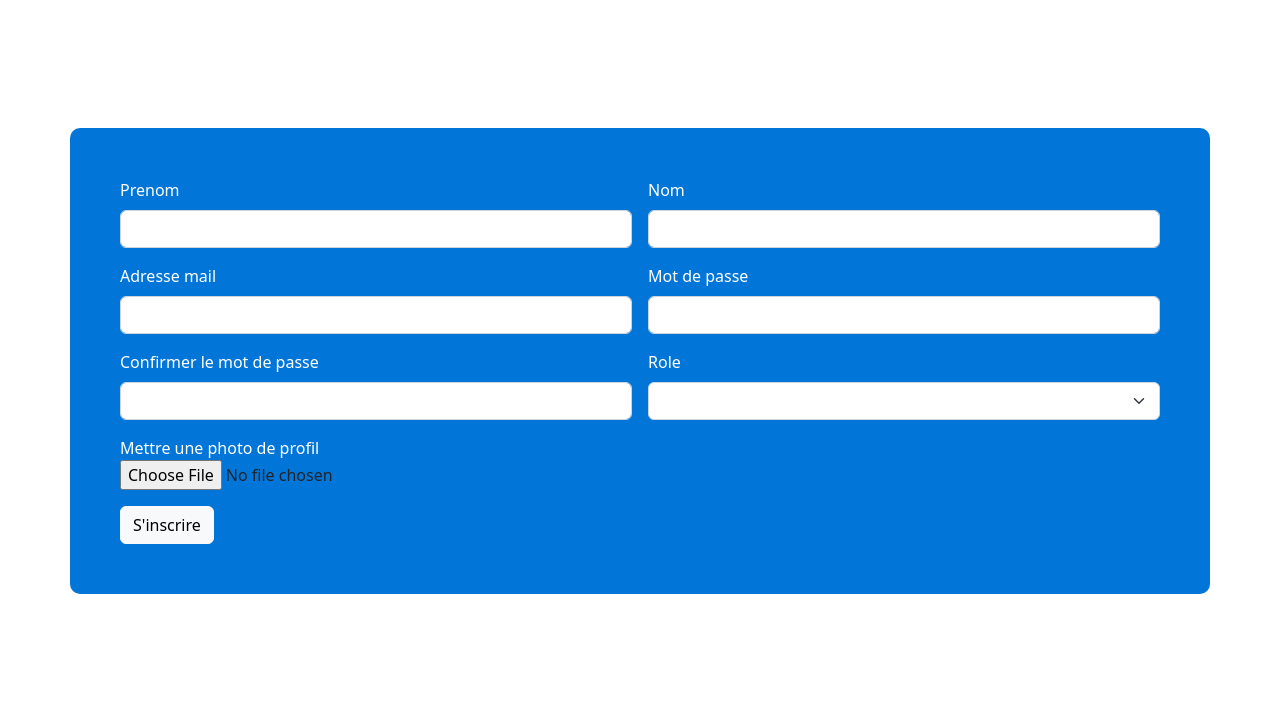
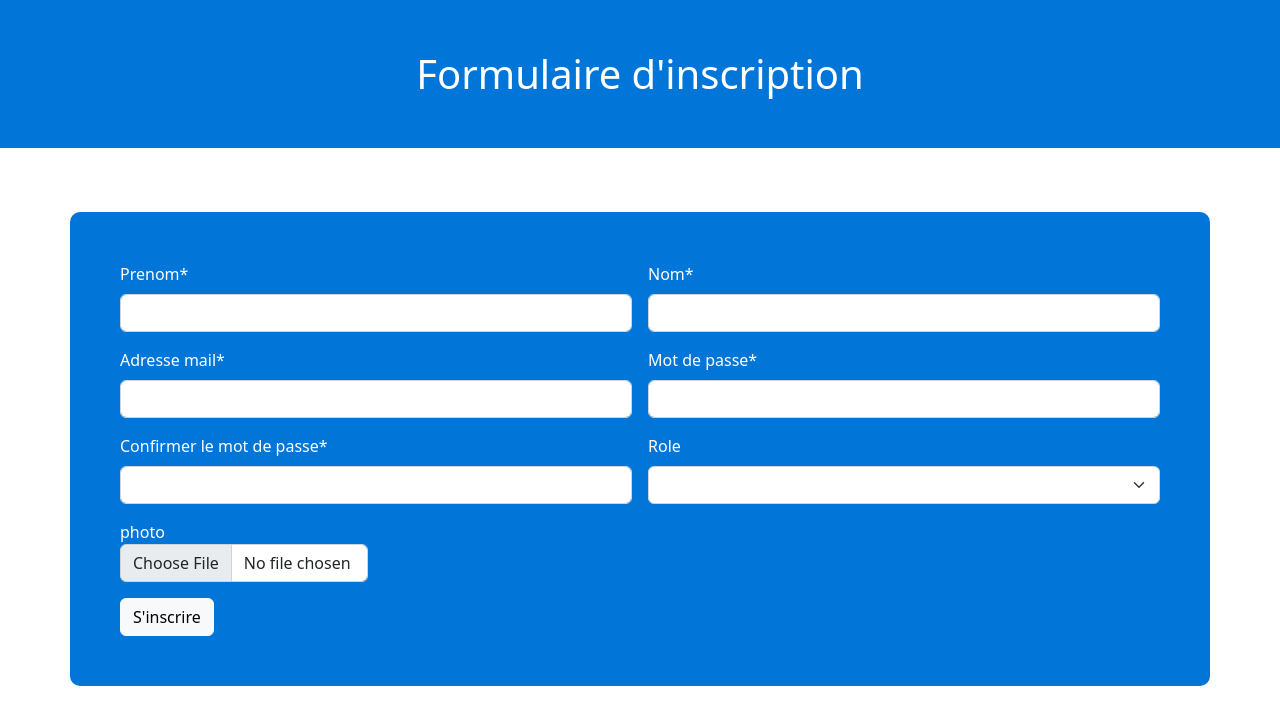
Before and after one commit to adamajeey/Gestion_inscription, a PHP site: page /Incription.php in a window 1280 px wide. Shown: the top 725 px of the page. Run offline with PHP 8.4, Linux system fonts and the light colour scheme.

Commit message:
fist commit

```diff
--- a/inscription/Incription.php
+++ b/inscription/Incription.php
@@ -11,46 +11,62 @@
     <title>Inscription</title>
 </head>
 <body>
+    <h1>Formulaire d'inscription</h1>
 <div class="container">
-<form class="row g-3">
+  <form class="row g-3" id="formul">
   <div class="col-md-6">
-    <label for="inputPrenom" class="form-label">Prenom</label>
-    <input type="text" class="form-control" id="inputPrenom">
-  </div>
-  <form class="row g-3">
-  <div class="col-md-6">
-    <label for="inputNom" class="form-label">Nom</label>
-    <input type="text" class="form-control" id="Nom">
+    <label for="inputPrenom" class="form-label">Prenom*</label>
+    <input type="text" class="form-control" id="Prenom">
+    <span id='erreur'></span>
+    <span id='ok'></span>
   </div>
   <div class="col-md-6">
-    <label for="inputEmail4" class="form-label">Adresse mail</label>
-    <input type="email" class="form-control" id="Email">
+    <label for="inputNom" class="form-label">Nom*</label>
+    <input type="text" class="form-control" id="Nom">
+    <span id='erreur1'></span>
+    <span id='ok1'></span>
   </div>
   <div class="col-md-6">
-    <label for="Password" class="form-label">Mot de passe</label>
-    <input type="password" class="form-control" id="Password">
+    <label for="inputEmail4" class="form-label">Adresse mail*</label>
+    <input type="text" class="form-control" id="Email" onchange='validmail()'>
+    <span id='erreur6'></span>
+    <span id='ok2'></span>
   </div>
   <div class="col-md-6">
-    <label for="inputPassword4" class="form-label">Confirmer le mot de passe</label>
-    <input type="password" class="form-control" id="inputPassword4">
+    <label for="Password" class="form-label">Mot de passe*</label>
+    <input type="password" class="form-control" id="Password">
+    <span id='erreur3'></span>
+    <span id='ok3'></span>
+  </div>
+  <div class="col-md-6">
+    <label for="inputPassword4" class="form-label">Confirmer le mot de passe*</label>
+    <input type="password" class="form-control" id="Confirm_Password">
+    <span id='erreur4'></span>
+    <span id='ok4'></span>
   </div>
   <div class="col-md-6">
     <label for="inputState" class="form-label">Role</label>
-    <select id="inputState" class="form-select">
+    <select id="role" class="form-select">
       <option selected></option>
       <option>Administrateur</option>
       <option>Utilisateur</option>
     </select>
+    <span id='erreur5'></span>
+    <span id='ok'></span>
   </div>
-  <div class="form-group">
-    <label for="exampleFormControlFile1">Mettre une photo de profil</label><br/>
-    <input type="file" class="form-control-file" id="exampleFormControlFile1">
+
+  <div class="col-md-3">
+    <label for="fil" class="foerm-label">photo</label>
+    <input type="file" class="form-control" id="file">
+
   </div>
-  <div class="col-12" id="bouton">
-        <input type="submit" name="submit" id="submit" class="btn btn-light" value="S'inscrire">
+
+  <div class="col-12">
+        <input type="submit" name="submit" id="bouton" class="btn btn-light" value="S'inscrire">
   </div>
   </form>
 </div>
+<script src="Inscription.js"></script>
 <script src="https://cdn.jsdelivr.net/npm/bootstrap@5.2.2/dist/js/bootstrap.bundle.min.js" integrity="sha384-OERcA2EqjJCMA+/3y+gxIOqMEjwtxJY7qPCqsdltbNJuaOe923+mo//f6V8Qbsw3" crossorigin="anonymous"></script>
 </body>
 </html>
--- /dev/null
+++ b/inscription/Inscription.js
@@ -0,0 +1,98 @@
+let prenom = document.getElementById("Prenom")   // recuperation des input
+let nom = document.getElementById("Nom")
+let email = document.getElementById("Email")
+let pwd = document.getElementById("Password")
+let pwd1 = document.getElementById("Confirm_Password")
+let role = document.getElementById("role")
+let masque = document.getElementById('bouton');
+let regex = /^\w+([\.-]?\w+)*@\w+([\.-]?\w+)*(\.\w{2,3})+$/;
+
+
+prenom.addEventListener('keyup', function(e){
+let erreur = document.getElementById('erreur');
+
+  if (prenom.value.trim()=='') {
+    erreur.innerHTML = 'Le champ ne doit pas etre vide!';
+    erreur.style.color = 'red';
+    return;
+  }
+   erreur.innerHTML = 'ok';
+   erreur.style.color = 'white';
+})
+
+nom.addEventListener('keyup', function(e){
+  let erreur1 = document.getElementById('erreur1');
+
+  if (nom.value.trim()=='') {
+    erreur1.innerHTML = 'Le champ ne doit pas etre vide!';
+    erreur1.style.color = 'red';
+    return;
+  }
+   erreur1.innerHTML = 'ok';
+   erreur1.style.color = 'white';
+})
+
+pwd.addEventListener('keyup', function(e){
+  let erreur3 = document.getElementById('erreur3');
+
+  if (pwd.value.trim()=='') {
+    erreur3.innerHTML = 'Le champ ne doit pas etre vide!';
+    erreur3.style.color = 'red';
+    return;
+  }
+   erreur3.innerHTML = 'ok';
+   erreur3.style.color = 'white';
+})
+
+pwd1.addEventListener('keyup', function(e){
+  let erreur4 = document.getElementById('erreur4');
+
+  if (pwd1.value.trim()=='') {
+    erreur4.innerHTML = 'Le champ ne doit pas etre vide!';
+    erreur4.style.color = 'red';
+    return;
+  }
+   erreur4.innerHTML = 'ok';
+   erreur4.style.color = 'white';
+})
+
+role.addEventListener('change', function(e){
+  let erreur5 = document.getElementById('erreur5');
+
+  if (role.value.trim()=='') {
+    erreur5.innerHTML = 'Le champ ne doit pas etre vide!';
+    erreur5.style.color = 'red';
+    return;
+  }
+   erreur5.innerHTML = 'ok';
+   erreur5.style.color = 'white';
+})
+
+email.addEventListener('keyup',function validmail(){
+  let email = document.getElementById('Email').value;
+
+  if (regex.test(email)) {
+;
+    document.getElementById('erreur6').innerHTML="L'adresse mail correct"
+    erreur6.style.color = 'white';
+  }
+  else{
+    document.getElementById('erreur6').innerHTML="L'adresse mail incorrect"
+    erreur6.style.color = 'red';
+
+  }
+})
+
+masque.addEventListener('mouseover',function(){
+
+  if (nom.value.trim() =='' || prenom.value.trim() ==''|| email.value.trim() ==''|| pwd.value.trim() =='' || pwd1.value.trim() =='' || !regex.test(email)) {
+    document.getElementById("bouton").disabled = true;
+    masque.style.backgroundColor="white";
+
+setTimeout(() => {
+
+  document.getElementById("bouton").disabled = false;
+  masque.style.backgroundColor="white";
+}, 1000);
+
+} })
--- a/inscription/inscription.css
+++ b/inscription/inscription.css
@@ -2,9 +2,15 @@
     {
     background-color: rgba(2, 117, 216, 1);
     border-radius : 10px;
-    margin-top : 10%;
+    margin-top : 5%;
     padding : 50px;
     }
     label{
         color : white;
     }
+    h1{
+        background-color:rgba(2, 117, 216, 1);
+        color: white;
+        text-align: center;
+        padding: 50px;
+    }
```
